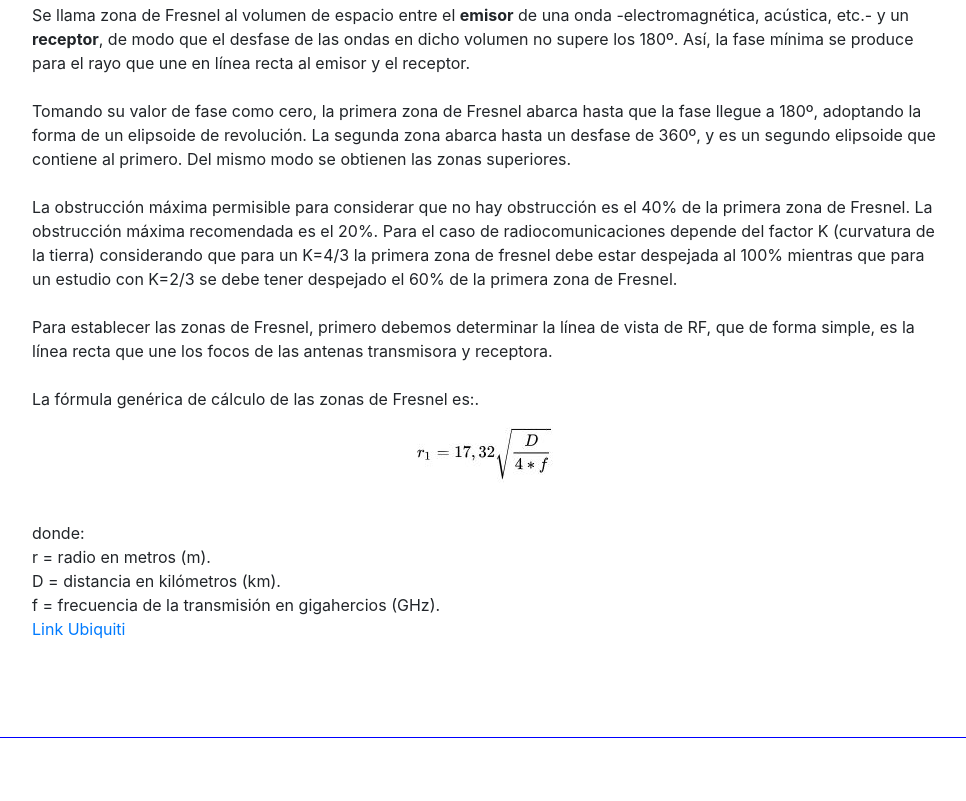
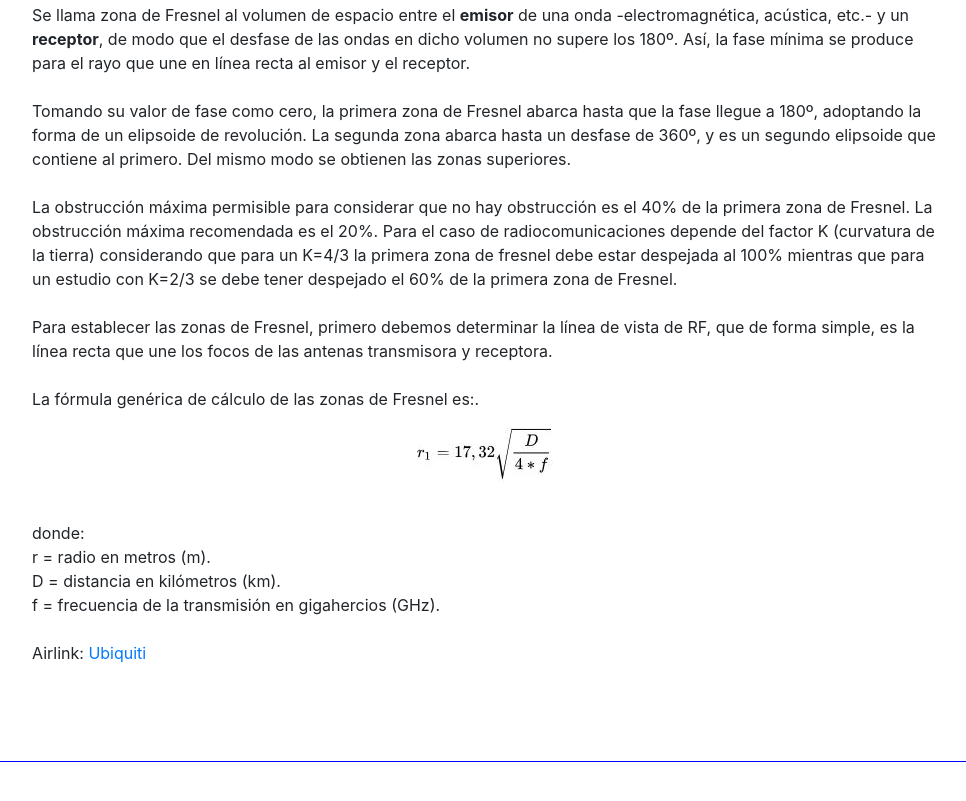
Before and after one commit to percypinaud/ProFisica, a website with bundled scripts: page index.html in a window 1280 px wide. Shown: the part 1013-1814 px from the top of the page, without its empty margins (288-1254 px from the left). Built offline with nearby package versions, Linux system fonts and the light colour scheme; files whose address does not match are found by name; a web font is replaced by a local one.

Commit message:
link
link

```diff
--- a/index.html
+++ b/index.html
@@ -101,8 +101,8 @@
 			  <br>r = radio en metros (m).
               <br>D = distancia en kilómetros (km).
               <br>f = frecuencia de la transmisión en gigahercios (GHz).
-			  <br>
-			  <a href="https://link.ubnt.com/">Link Ubiquiti</a>
+			  <br><br>
+			  Airlink: <a href="https://link.ubnt.com/">Ubiquiti</a>
             </div>
           </div>
 
```
